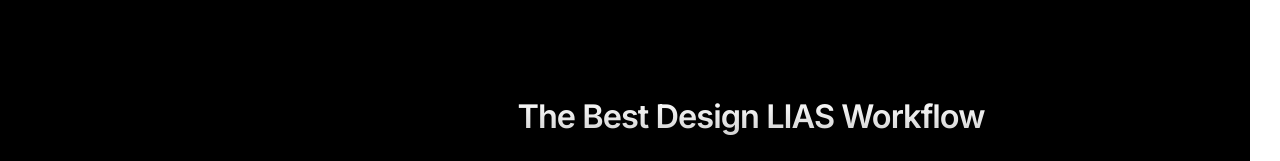
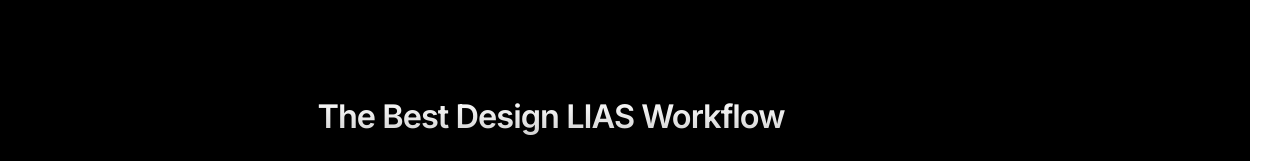
Before and after one commit to lightyagami1427/LIAS4DESIGN, a website built with Parcel: page index.html in a window 1280 px wide. Shown: the part 905-1066 px from the top of the page. Built offline with nearby package versions, Linux system fonts and the light colour scheme.

Commit message:
Update index.html

```diff
--- a/index.html
+++ b/index.html
@@ -109,7 +109,7 @@
       </div>
       <div id = "Features" class="frame-parent2">
         <div class="the-lias-workflow-wrapper">
-          <div style="width:600px" class="the-lias-workflow">The Best Design LIAS Workflow</div>
+          <div style="margin-left:-200px;width:600px" class="the-lias-workflow">The Best Design LIAS Workflow</div>
         </div>
         <div class="frame-inner"></div>
         <div class="rectangle-parent">
```
